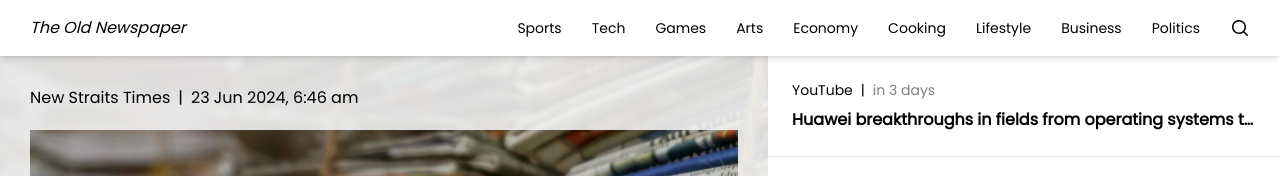
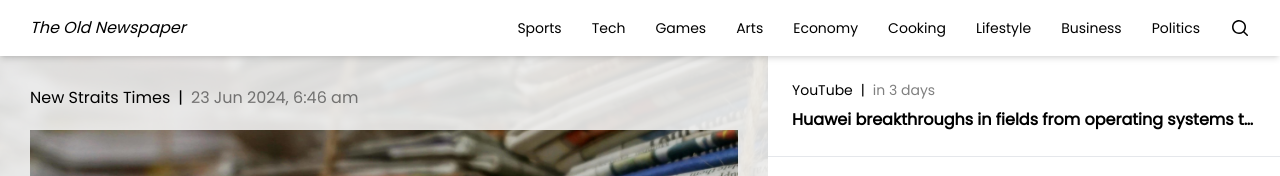
Before and after one commit to fairuzlokman/news-articles, a Next.js app: page / in a window 1280 px wide. Shown: the top 176 px of the page. Built offline with nearby package versions, Linux system fonts and the light colour scheme; no server answers.

Commit message:
feat: keyword page done

```diff
--- a/src/app/page.js
+++ b/src/app/page.js
@@ -33,7 +33,9 @@ export default function Home() {
 					<div className="flex flex-col h-full p-[30px]">
 						<div className="flex gap-2">
 							<p>{heroData.author ?? heroData.source.name}</p>|
-							<p>{dateFormatter(heroData.publishedAt)}</p>
+							<p className="text-black/50">
+								{dateFormatter(heroData.publishedAt)}
+							</p>
 						</div>
 						<div className="w-full h-[45vh] mt-5 mb-[30px]">
 							{heroData.urlToImage ? (
```
